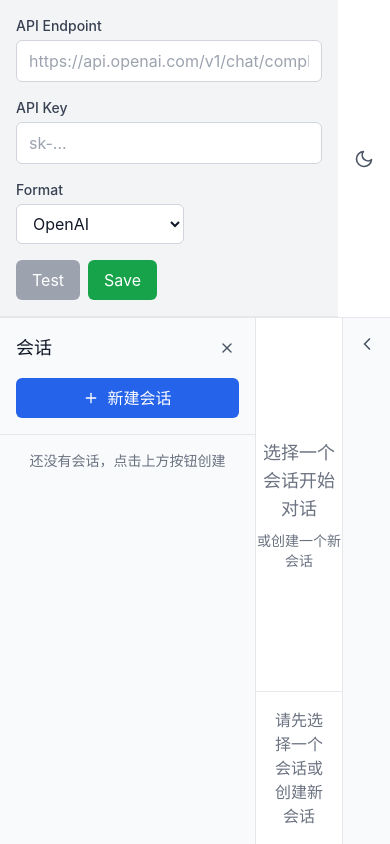
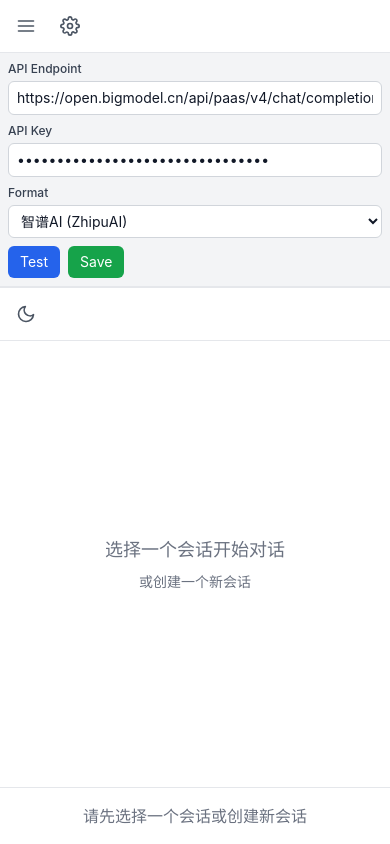
Before and after one commit to TaiJi009/2026-1-17-Chat-with-AI-Model-API, a React (Vite) app: page / in a window 390 px wide. Built offline with nearby package versions, Linux system fonts and the light colour scheme.

Commit message:
2026.1.17

```diff
--- a/src/App.tsx
+++ b/src/App.tsx
@@ -1,26 +1,62 @@
-import { AppProvider } from './contexts/AppContext';
+import { AppProvider, useApp } from './contexts/AppContext';
 import ApiConfig from './components/ApiConfig';
 import ConversationList from './components/ConversationList';
 import ChatArea from './components/ChatArea';
 import PromptPanel from './components/PromptPanel';
 import ThemeToggle from './components/ThemeToggle';
+import { FiMenu, FiSettings } from 'react-icons/fi';
 
-function App() {
+function AppContent() {
+  const { state, dispatch } = useApp();
+
   return (
-    <AppProvider>
     <div className="h-screen flex flex-col bg-gray-100 dark:bg-gray-950">
       {/* Top API Config Bar */}
-        <div className="flex items-center justify-between bg-white dark:bg-gray-900 border-b border-gray-200 dark:border-gray-700">
-          <div className="flex-1">
+      <div className="flex flex-col sm:flex-row items-stretch sm:items-center justify-between bg-white dark:bg-gray-900 border-b border-gray-200 dark:border-gray-700">
+        {/* Mobile Menu Buttons */}
+        <div className="flex sm:hidden items-center gap-2 p-2 border-b border-gray-200 dark:border-gray-700">
+          <button
+            onClick={() => dispatch({ type: 'TOGGLE_SIDEBAR' })}
+            className="p-2 text-gray-600 dark:text-gray-400 hover:bg-gray-100 dark:hover:bg-gray-800 rounded"
+            title="打开会话列表"
+          >
+            <FiMenu className="w-5 h-5" />
+          </button>
+          <button
+            onClick={() => dispatch({ type: 'TOGGLE_PROMPT_PANEL' })}
+            className="p-2 text-gray-600 dark:text-gray-400 hover:bg-gray-100 dark:hover:bg-gray-800 rounded"
+            title="打开提示词配置"
+          >
+            <FiSettings className="w-5 h-5" />
+          </button>
+        </div>
+        <div className="flex-1 min-w-0">
           <ApiConfig />
         </div>
-          <div className="p-2">
+        <div className="hidden sm:block p-2 flex-shrink-0">
+          <ThemeToggle />
+        </div>
+        <div className="sm:hidden p-2 flex-shrink-0 border-t border-gray-200 dark:border-gray-700">
           <ThemeToggle />
         </div>
       </div>
 
       {/* Main Content Area */}
-        <div className="flex-1 flex overflow-hidden">
+      <div className="flex-1 flex overflow-hidden relative">
+        {/* Mobile Overlay */}
+        {!state.sidebarCollapsed && (
+          <div
+            className="fixed inset-0 bg-black bg-opacity-50 z-10 sm:hidden"
+            onClick={() => dispatch({ type: 'TOGGLE_SIDEBAR' })}
+          />
+        )}
+        {!state.promptPanelCollapsed && (
+          <div
+            className="fixed inset-0 bg-black bg-opacity-50 z-10 lg:hidden"
+            onClick={() => dispatch({ type: 'TOGGLE_PROMPT_PANEL' })}
+          />
+        )}
+
         {/* Left Sidebar - Conversation List */}
         <ConversationList />
 
@@ -31,6 +67,13 @@ function App() {
         <PromptPanel />
       </div>
     </div>
+  );
+}
+
+function App() {
+  return (
+    <AppProvider>
+      <AppContent />
     </AppProvider>
   );
 }
--- a/src/components/ApiConfig.tsx
+++ b/src/components/ApiConfig.tsx
@@ -18,10 +18,12 @@ const maskApiKey = (key: string): string => {
 
 export default function ApiConfig() {
   const { state, dispatch } = useApp();
-  const [endpoint, setEndpoint] = useState(state.apiConfig?.endpoint || '');
-  const [apiKey, setApiKey] = useState(state.apiConfig?.apiKey || '');
+  const [endpoint, setEndpoint] = useState(
+    state.apiConfig?.endpoint || 'https://open.bigmodel.cn/api/paas/v4/chat/completions'
+  );
+  const [apiKey, setApiKey] = useState(state.apiConfig?.apiKey || DEFAULT_ZHIPU_API_KEY);
   const [isEditingApiKey, setIsEditingApiKey] = useState(false);
-  const [format, setFormat] = useState<APIFormat>(state.apiConfig?.format || 'openai');
+  const [format, setFormat] = useState<APIFormat>(state.apiConfig?.format || 'zhipu');
   const [isTesting, setIsTesting] = useState(false);
   const [status, setStatus] = useState<'idle' | 'connected' | 'error'>('idle');
 
@@ -76,10 +78,10 @@ export default function ApiConfig() {
   };
 
   return (
-    <div className="bg-gray-100 dark:bg-gray-800 border-b border-gray-200 dark:border-gray-700 p-4">
-      <div className="flex flex-wrap items-center gap-4">
-        <div className="flex-1 min-w-[200px]">
-          <label className="block text-sm font-medium text-gray-700 dark:text-gray-300 mb-1">
+    <div className="bg-gray-100 dark:bg-gray-800 border-b border-gray-200 dark:border-gray-700 p-2 sm:p-4">
+      <div className="flex flex-col sm:flex-row sm:flex-wrap items-stretch sm:items-end gap-2 sm:gap-4">
+        <div className="flex-1 min-w-0 sm:min-w-[200px]">
+          <label className="block text-xs sm:text-sm font-medium text-gray-700 dark:text-gray-300 mb-1">
             API Endpoint
           </label>
           <input
@@ -95,12 +97,12 @@ export default function ApiConfig() {
                 ? 'https://open.bigmodel.cn/api/paas/v4/chat/completions'
                 : 'API endpoint URL'
             }
-            className="w-full px-3 py-2 border border-gray-300 dark:border-gray-600 rounded-md bg-white dark:bg-gray-700 text-gray-900 dark:text-gray-100 focus:outline-none focus:ring-2 focus:ring-blue-500"
+            className="w-full px-2 sm:px-3 py-1.5 sm:py-2 text-sm sm:text-base border border-gray-300 dark:border-gray-600 rounded-md bg-white dark:bg-gray-700 text-gray-900 dark:text-gray-100 focus:outline-none focus:ring-2 focus:ring-blue-500"
           />
         </div>
 
-        <div className="flex-1 min-w-[200px]">
-          <label className="block text-sm font-medium text-gray-700 dark:text-gray-300 mb-1">
+        <div className="flex-1 min-w-0 sm:min-w-[200px]">
+          <label className="block text-xs sm:text-sm font-medium text-gray-700 dark:text-gray-300 mb-1">
             API Key
           </label>
           <input
@@ -121,12 +123,12 @@ export default function ApiConfig() {
               setIsEditingApiKey(false);
             }}
             placeholder={format === 'zhipu' && apiKey === DEFAULT_ZHIPU_API_KEY ? '默认已配置' : 'sk-...'}
-            className="w-full px-3 py-2 border border-gray-300 dark:border-gray-600 rounded-md bg-white dark:bg-gray-700 text-gray-900 dark:text-gray-100 focus:outline-none focus:ring-2 focus:ring-blue-500"
+            className="w-full px-2 sm:px-3 py-1.5 sm:py-2 text-sm sm:text-base border border-gray-300 dark:border-gray-600 rounded-md bg-white dark:bg-gray-700 text-gray-900 dark:text-gray-100 focus:outline-none focus:ring-2 focus:ring-blue-500"
           />
         </div>
 
-        <div className="min-w-[150px]">
-          <label className="block text-sm font-medium text-gray-700 dark:text-gray-300 mb-1">
+        <div className="w-full sm:w-auto sm:min-w-[150px]">
+          <label className="block text-xs sm:text-sm font-medium text-gray-700 dark:text-gray-300 mb-1">
             Format
           </label>
           <select
@@ -150,7 +152,7 @@ export default function ApiConfig() {
                 }
               }
             }}
-            className="w-full px-3 py-2 border border-gray-300 dark:border-gray-600 rounded-md bg-white dark:bg-gray-700 text-gray-900 dark:text-gray-100 focus:outline-none focus:ring-2 focus:ring-blue-500"
+            className="w-full px-2 sm:px-3 py-1.5 sm:py-2 text-sm sm:text-base border border-gray-300 dark:border-gray-600 rounded-md bg-white dark:bg-gray-700 text-gray-900 dark:text-gray-100 focus:outline-none focus:ring-2 focus:ring-blue-500"
           >
             <option value="openai">OpenAI</option>
             <option value="anthropic">Anthropic</option>
@@ -159,28 +161,28 @@ export default function ApiConfig() {
           </select>
         </div>
 
-        <div className="flex items-end gap-2">
+        <div className="flex items-center gap-2 flex-shrink-0">
           <button
             onClick={handleTest}
             disabled={isTesting || !endpoint || !apiKey}
-            className="px-4 py-2 bg-blue-600 text-white rounded-md hover:bg-blue-700 disabled:bg-gray-400 disabled:cursor-not-allowed"
+            className="px-3 sm:px-4 py-1.5 sm:py-2 text-sm sm:text-base bg-blue-600 text-white rounded-md hover:bg-blue-700 disabled:bg-gray-400 disabled:cursor-not-allowed"
           >
             {isTesting ? 'Testing...' : 'Test'}
           </button>
 
           <button
             onClick={handleSave}
-            className="px-4 py-2 bg-green-600 text-white rounded-md hover:bg-green-700"
+            className="px-3 sm:px-4 py-1.5 sm:py-2 text-sm sm:text-base bg-green-600 text-white rounded-md hover:bg-green-700"
           >
             Save
           </button>
 
           <div className="flex items-center gap-2">
             {status === 'connected' && (
-              <span className="text-green-600 dark:text-green-400 text-sm">✓ Connected</span>
+              <span className="text-xs sm:text-sm text-green-600 dark:text-green-400">✓</span>
             )}
             {status === 'error' && (
-              <span className="text-red-600 dark:text-red-400 text-sm">✗ Error</span>
+              <span className="text-xs sm:text-sm text-red-600 dark:text-red-400">✗</span>
             )}
           </div>
         </div>
--- a/src/components/ConversationList.tsx
+++ b/src/components/ConversationList.tsx
@@ -63,7 +63,7 @@ export default function ConversationList() {
 
   if (state.sidebarCollapsed) {
     return (
-      <div className="w-16 bg-gray-50 dark:bg-gray-900 border-r border-gray-200 dark:border-gray-700 flex flex-col items-center p-2">
+      <div className="hidden sm:flex w-16 bg-gray-50 dark:bg-gray-900 border-r border-gray-200 dark:border-gray-700 flex-col items-center p-2">
         <button
           onClick={() => dispatch({ type: 'TOGGLE_SIDEBAR' })}
           className="p-2 text-gray-600 dark:text-gray-400 hover:bg-gray-200 dark:hover:bg-gray-800 rounded"
@@ -83,7 +83,7 @@ export default function ConversationList() {
   }
 
   return (
-    <div className="w-64 bg-gray-50 dark:bg-gray-900 border-r border-gray-200 dark:border-gray-700 flex flex-col h-full">
+    <div className={`absolute sm:relative z-20 sm:z-auto w-full sm:w-64 bg-gray-50 dark:bg-gray-900 border-r border-gray-200 dark:border-gray-700 flex flex-col h-full ${state.sidebarCollapsed ? 'hidden sm:flex' : ''}`}>
       <div className="p-4 border-b border-gray-200 dark:border-gray-700">
         <div className="flex items-center justify-between mb-4">
           <h2 className="text-lg font-semibold text-gray-900 dark:text-gray-100">会话</h2>
--- a/src/components/PromptPanel.tsx
+++ b/src/components/PromptPanel.tsx
@@ -30,7 +30,7 @@ export default function PromptPanel() {
 
   if (state.promptPanelCollapsed) {
     return (
-      <div className="w-12 bg-gray-50 dark:bg-gray-900 border-l border-gray-200 dark:border-gray-700 flex flex-col items-center p-2">
+      <div className="hidden lg:flex w-12 bg-gray-50 dark:bg-gray-900 border-l border-gray-200 dark:border-gray-700 flex-col items-center p-2">
         <button
           onClick={() => dispatch({ type: 'TOGGLE_PROMPT_PANEL' })}
           className="p-2 text-gray-600 dark:text-gray-400 hover:bg-gray-200 dark:hover:bg-gray-800 rounded"
@@ -43,7 +43,7 @@ export default function PromptPanel() {
   }
 
   return (
-    <div className="w-96 bg-gray-50 dark:bg-gray-900 border-l border-gray-200 dark:border-gray-700 flex flex-col h-full">
+    <div className={`absolute lg:relative z-20 lg:z-auto right-0 w-full sm:w-80 lg:w-96 bg-gray-50 dark:bg-gray-900 border-l border-gray-200 dark:border-gray-700 flex flex-col h-full shadow-lg lg:shadow-none`}>
       <div className="p-4 border-b border-gray-200 dark:border-gray-700">
         <div className="flex items-center justify-between mb-4">
           <h2 className="text-lg font-semibold text-gray-900 dark:text-gray-100">提示词配置</h2>
--- a/src/contexts/AppContext.tsx
+++ b/src/contexts/AppContext.tsx
@@ -2,15 +2,22 @@ import { createContext, useContext, useReducer, useEffect, type ReactNode, type
 import { AppState, AppAction } from '../types';
 import { saveState, loadState } from '../utils/storage';
 
+// 智谱AI默认API Key
+const DEFAULT_ZHIPU_API_KEY = '403c7c9f1f124bf684a881fa01376bb8.IzkE5f2FI6WcXmJB';
+
 const initialState: AppState = {
   conversations: [],
   currentConversationId: null,
-  apiConfig: null,
+  apiConfig: {
+    endpoint: 'https://open.bigmodel.cn/api/paas/v4/chat/completions',
+    apiKey: DEFAULT_ZHIPU_API_KEY,
+    format: 'zhipu',
+  },
   promptConfig: {
     systemPrompt: 'You are a helpful AI assistant.',
   },
   theme: 'light',
-  sidebarCollapsed: false,
+  sidebarCollapsed: true, // 移动端默认折叠
   promptPanelCollapsed: true,
 };
 
```
Also changed, not shown: src/components/MessageInput.tsx (+7 -7 lines), src/components/MessageList.tsx (+7 -7 lines). Lines whose indentation alone changed are shown as unchanged.
